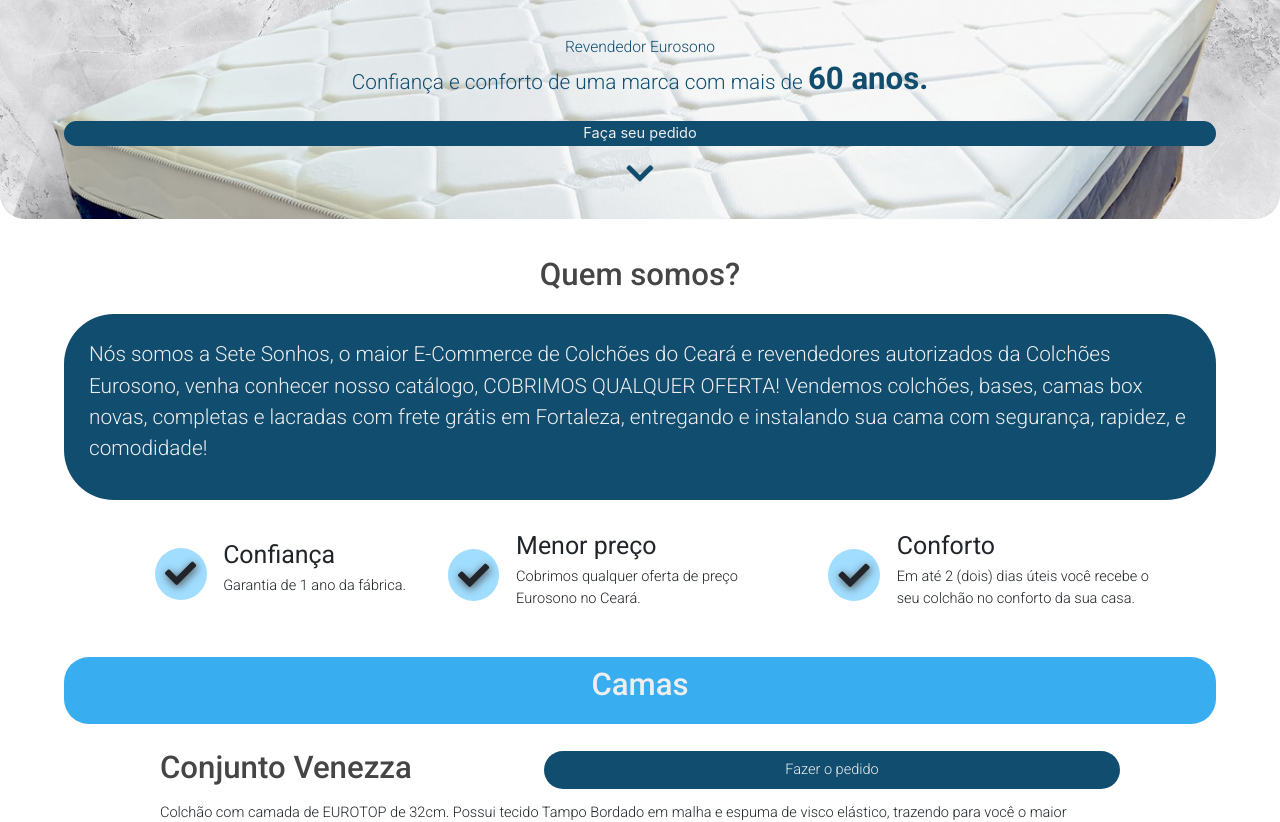
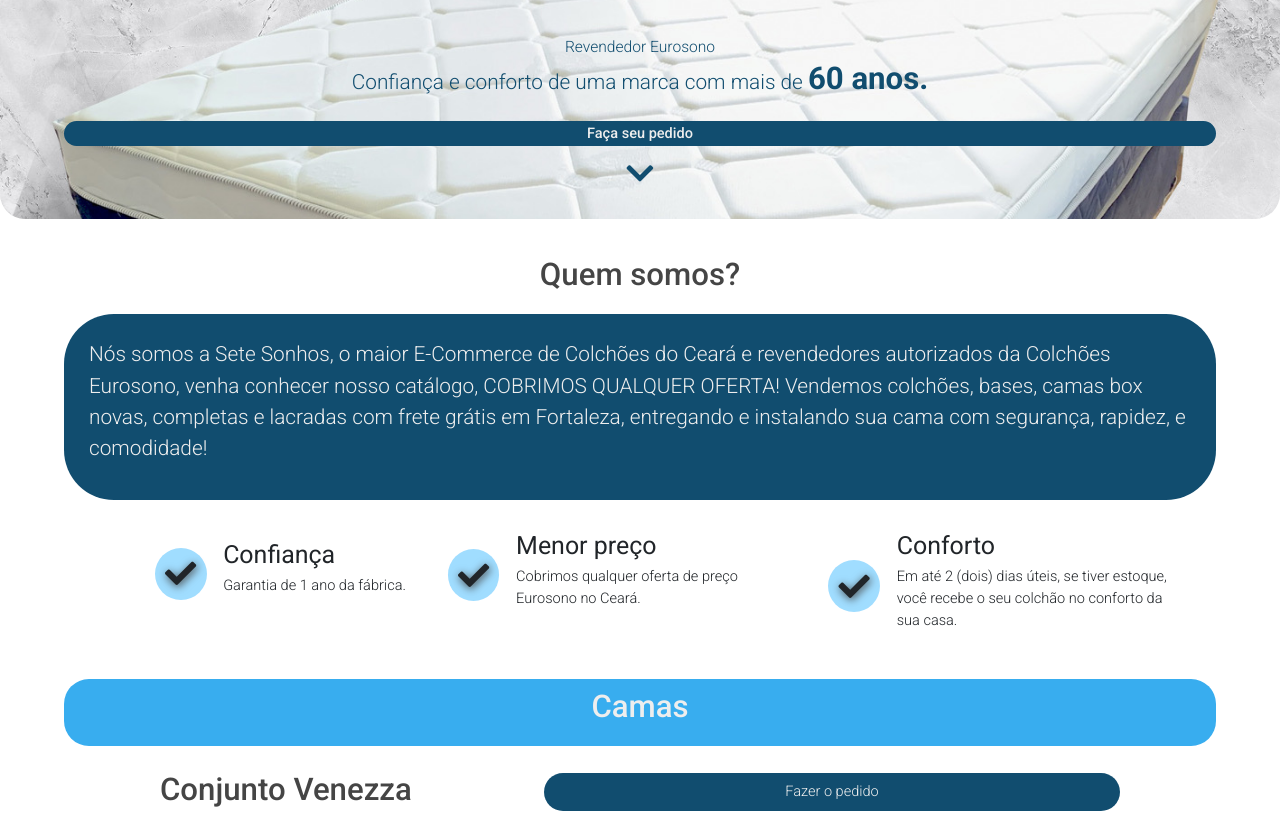
Before and after one commit to moreirajpedro/front-sete-sonhos, a React (Create React App) app: page / in a window 1280 px wide. Shown: the part 580-1402 px from the top of the page. Built offline with nearby package versions, Linux system fonts and the light colour scheme.

Commit message:
redirecionamento pro whatsapp + correcao dias uteis de entrega

```diff
--- a/src/components/AboutUs/AboutUs.jsx
+++ b/src/components/AboutUs/AboutUs.jsx
@@ -23,7 +23,7 @@
                 />
                 <AboutUsBulletedList
                     title='Conforto'
-                    description='Em até 2 (dois) dias úteis você recebe o seu colchão no conforto da sua casa.'
+                    description='Em até 2 (dois) dias úteis, se tiver estoque, você recebe o seu colchão no conforto da sua casa.'
                     separator='section-item-item-separator'
                 />
             </div>
--- a/src/components/Bed/Bed.css
+++ b/src/components/Bed/Bed.css
@@ -19,7 +19,7 @@
     margin-right: 1rem;
 }
 
-.bed-title-container > button {
+.bed-title-container > a {
     display: flex;
     align-items: center;
     justify-content: center;
@@ -34,6 +34,11 @@
     font-size: 1.4rem;
     font-weight: 200;
     font-family: Roboto;
+}
+
+.bed-title-container > a:hover {
+    color: var(--background-color);
+    text-decoration: none;
 }
 
 .bed-description {
--- a/src/components/Bed/Bed.jsx
+++ b/src/components/Bed/Bed.jsx
@@ -38,11 +38,11 @@
             <div className={`bed-container ${separator}`}>
                 <div className="bed-title-container">
                     <h1>{model}</h1>
-                    <button type='button'>Fazer o pedido</button>
+                    <a href={`https://api.whatsapp.com/send?phone=558598309819&text=Ol%C3%A1!%20Tudo%20bem%3F%20Gostaria%20de%20comprar%20o%20colch%C3%A3o%20do%20${model}.`} target='_blank'>Fazer o pedido</a>
                 </div>
 
                 <p className="bed-description">
-                    {description ? description : 'Lorem ipsum dolor sit amet, consectetur adipiscing elit, sed do eiusmod tempor incididunt ut labore et dolore magna aliqua.'}
+                    {description}
                 </p>
                 <figure className='bed-image section-item-item-separator'>
                     <Button
@@ -73,7 +73,7 @@
                                 <h3>{data[0]}: {bedSizeData.map(sizeInfo => data[0] == sizeInfo[0] ? sizeInfo[1] : null)}</h3>
                                 <h4>À Vista: <strong>R${data[1][0]}</strong></h4>
                                 <h4>Parcelado: <strong>R${data[1][1]}</strong></h4>
-                                    <a href="" className='orderButton'>Faça seu pedido</a>
+                                <a href={`https://api.whatsapp.com/send?phone=558598309819&text=Ol%C3%A1!%20Tudo%20bem%3F%20Gostaria%20de%20comprar%20o%20colch%C3%A3o%20do%20${model},%20tamanho%20${data[0]}.`} target='_blank' className='orderButton'>Fazer o pedido</a>
                             </div>
                         )}
                     </div>
--- a/src/components/Header/Header.css
+++ b/src/components/Header/Header.css
@@ -19,7 +19,7 @@
 
 }
 
-.header-container > button {
+.header-container > .orderButton {
     background-color: var(--background-color);
     border: none;
     border-radius: 3.6rem;
@@ -29,6 +29,12 @@
     margin-bottom: 0.5rem;
     color: var(--text);
     font-size: 1.4rem;
+    font-weight: 500;
+}
+
+.header-container > .orderButton:hover {
+    color: var(--text);
+    text-decoration: none;
 }
 
 .secondary-text, .primary-text {
@@ -100,7 +106,7 @@
         margin-bottom: 1.5rem;
     }
 
-    .header-container > button {
+    .header-container > .orderButton {
         background-color: var(--box-background);
         border: none;
         border-radius: 3.6rem;
@@ -112,6 +118,12 @@
         font-size: 1.4rem;
     }
 
+    .header-container > .orderButton:hover {
+        color: var(--background-color);
+        font-size: 1.4rem;
+        text-decoration: none;
+    }
+
     .important-text {
         color: var(--box-background)
     }
--- a/src/components/Header/Header.jsx
+++ b/src/components/Header/Header.jsx
@@ -15,7 +15,7 @@
         <header className='header-container' >
             <p className='secondary-text'>Revendedor Eurosono</p>
             <h1 className='primary-text'>Confiança e conforto de uma marca com mais de <span className='important-text'>60 anos.</span></h1>
-            <button type='button'>Faça seu pedido</button>
+            <a href="https://api.whatsapp.com/send?phone=558598309819&text=Ol%C3%A1!%20Tudo%20bem%3F%20Gostaria%20de%20saber%20mais%20informa%C3%A7%C3%B5es%20sobre%20os%20colch%C3%B5es%20da%20Sete%20Sonhos." target="_blank" className='orderButton'>Faça seu pedido</a>
             {/* <figure className="carousel-container">
                 <img src={bed} className='image-carousel' alt="Cama Eurosono" />
             </figure> */}
--- a/src/components/Navbar/Navbar.css
+++ b/src/components/Navbar/Navbar.css
@@ -53,6 +53,12 @@
     margin-bottom: 0.5rem;
     color: var(--text);
     font-size: 1.4rem;
+    text-align: center;
+}
+
+.button-navbar:hover {
+    color: var(--text);
+    text-decoration: none;
 }
 
 .fa-bars, .fa-times {
--- a/src/components/Navbar/Navbar.jsx
+++ b/src/components/Navbar/Navbar.jsx
@@ -27,7 +27,7 @@
                     <li className='nav-item'>
                         <a href="#testemonials-section" onClick={handleMenuItemClick}>Testemunho dos clientes</a>
                     </li>
-                    <button className="button-navbar" type='button' onClick={handleMenuItemClick}>Faça seu pedido</button>
+                    <a href="https://api.whatsapp.com/send?phone=558598309819&text=Ol%C3%A1!%20Tudo%20bem%3F%20Gostaria%20de%20saber%20mais%20informa%C3%A7%C3%B5es%20sobre%20os%20colch%C3%B5es%20da%20Sete%20Sonhos." target="_blank" className="button-navbar" onClick={handleMenuItemClick}>Faça seu pedido</a>
                 </ul>}
         </nav>
     )
```
Also changed, not shown: 1 other file (tests, documents, lock files or other folders). Lines whose indentation alone changed are shown as unchanged.
